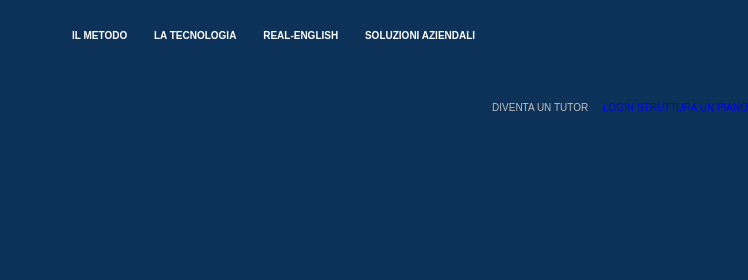
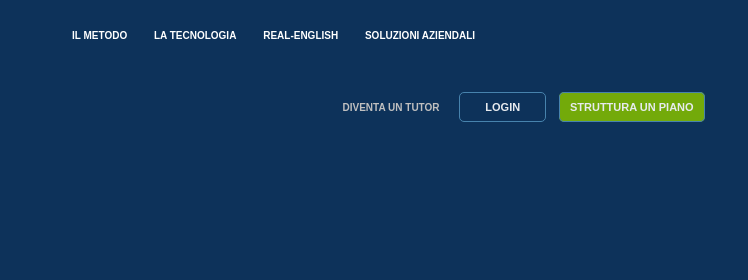
Before and after one commit to AlbertoGermana/html-css-fluentify, a plain HTML site: page index.html in a window 1280 px wide. Shown: the top 280 px of the page, 532-1280 px from the left. Drawn offline with Linux system fonts and the light colour scheme.

Commit message:
Navbar completed
finally.....

```diff
--- a/css/master.css
+++ b/css/master.css
@@ -40,6 +40,18 @@
 .button{
     text-transform: uppercase;
     text-decoration: none;
+    border: #4e8cb6 solid 1px;
+    color: white;
+    font-size: 11px;
+    padding: 8px 25px;
+    opacity: .9;
+    border-radius: 5px;
+    font-weight: 700;
+    margin: 0 5px;
+}
+.button_green{
+    padding: 8px 10px;
+    background-color: #7fb802;
 }
 /* _______________________________ BODY _______________________________ */
 body{
@@ -65,7 +77,10 @@ body{
 }
 #menu_buttons{
   float: right;
+  margin-right: 3%;
+  font-weight: bold
 }
+
 
 /* _______________________________ NAVBAR _______________________________ */
 /* _______________________________ NAVBAR _______________________________ */
--- a/index.html
+++ b/index.html
@@ -24,7 +24,7 @@
         <div id="menu_buttons">
           <a class="uppercase_link gray_color" href="#">Diventa un tutor</a>
           <a class="button" href="#">Login</a>
-          <a class="button" href="#">Struttura un piano</a>
+          <a class="button button_green" href="#">Struttura un piano</a>
         </div>
       </nav>
     </header>
```
